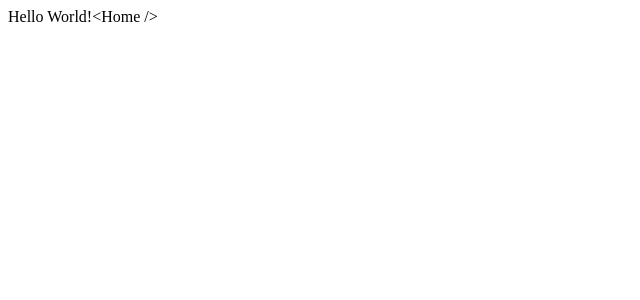
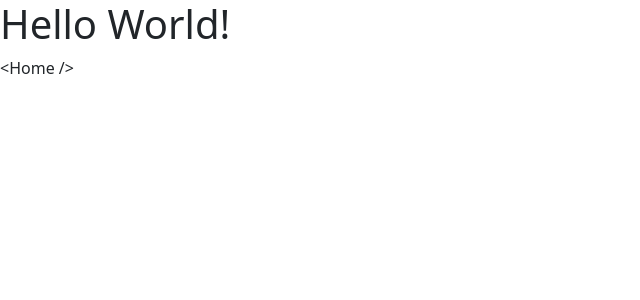
Before and after one commit to Mec0why/react-blog, a React (Create React App) app: page / in a window 1280 px wide. Shown: the top 300 px of the page, without its empty margins (0-640 px from the left). Built offline with nearby package versions, Linux system fonts and the light colour scheme.

Commit message:
Add Bootstrap stylesheet

```diff
--- a/src/App.js
+++ b/src/App.js
@@ -3,7 +3,7 @@ import { Routes, Route } from 'react-router-dom';
 function App() {
   return (
     <main>
-      Hello World!
+      <h1>Hello World!</h1>
       <Routes>
         <Route path='/' element={'<Home />'} />
         <Route path='/post/:id' element={'<Post />'} />
--- a/src/index.js
+++ b/src/index.js
@@ -2,6 +2,7 @@ import React from 'react';
 import ReactDOM from 'react-dom/client';
 import { Provider } from 'react-redux';
 import store from './redux/store';
+import 'bootstrap/dist/css/bootstrap.min.css';
 import App from './App';
 import { BrowserRouter } from 'react-router-dom';
 
```
